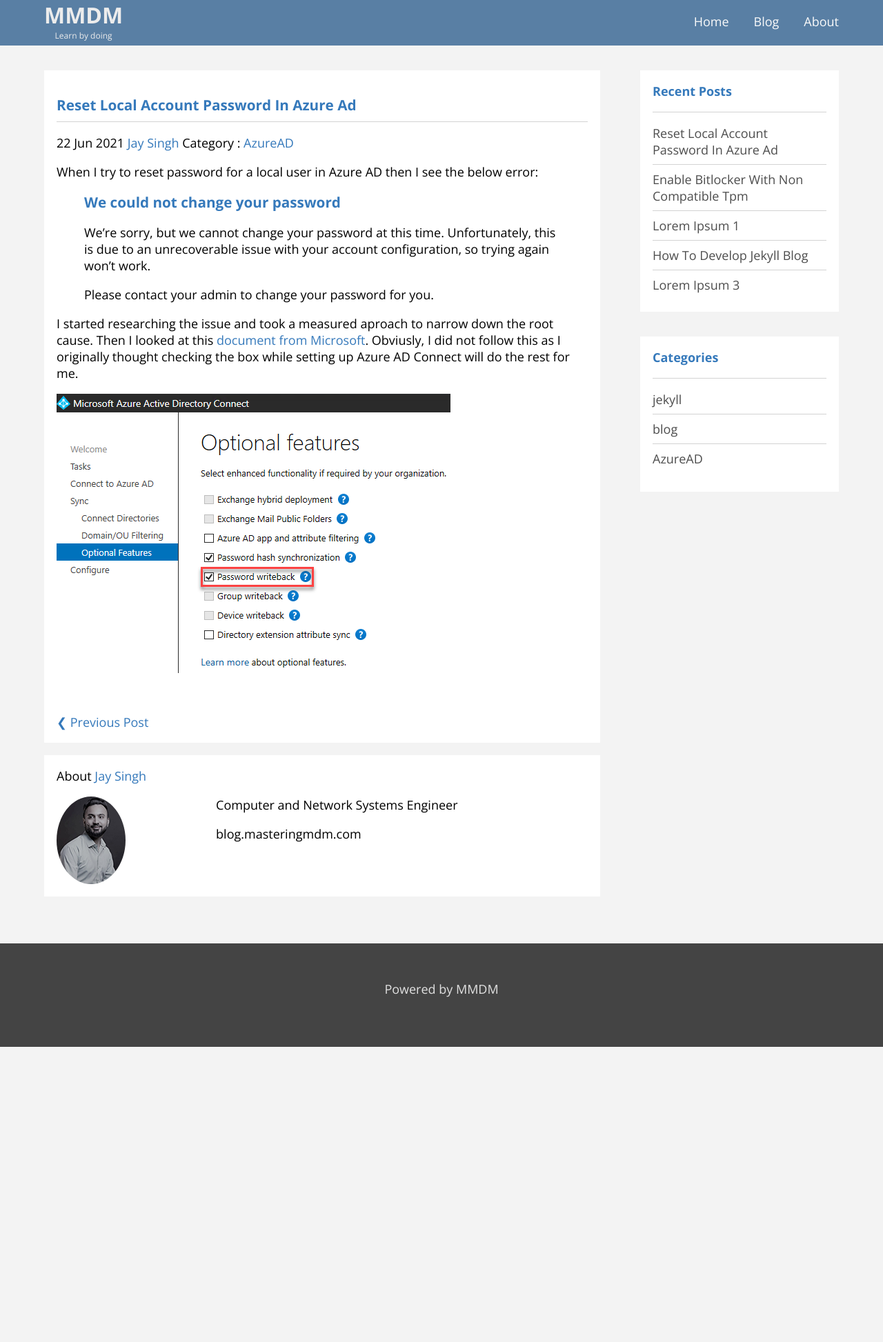
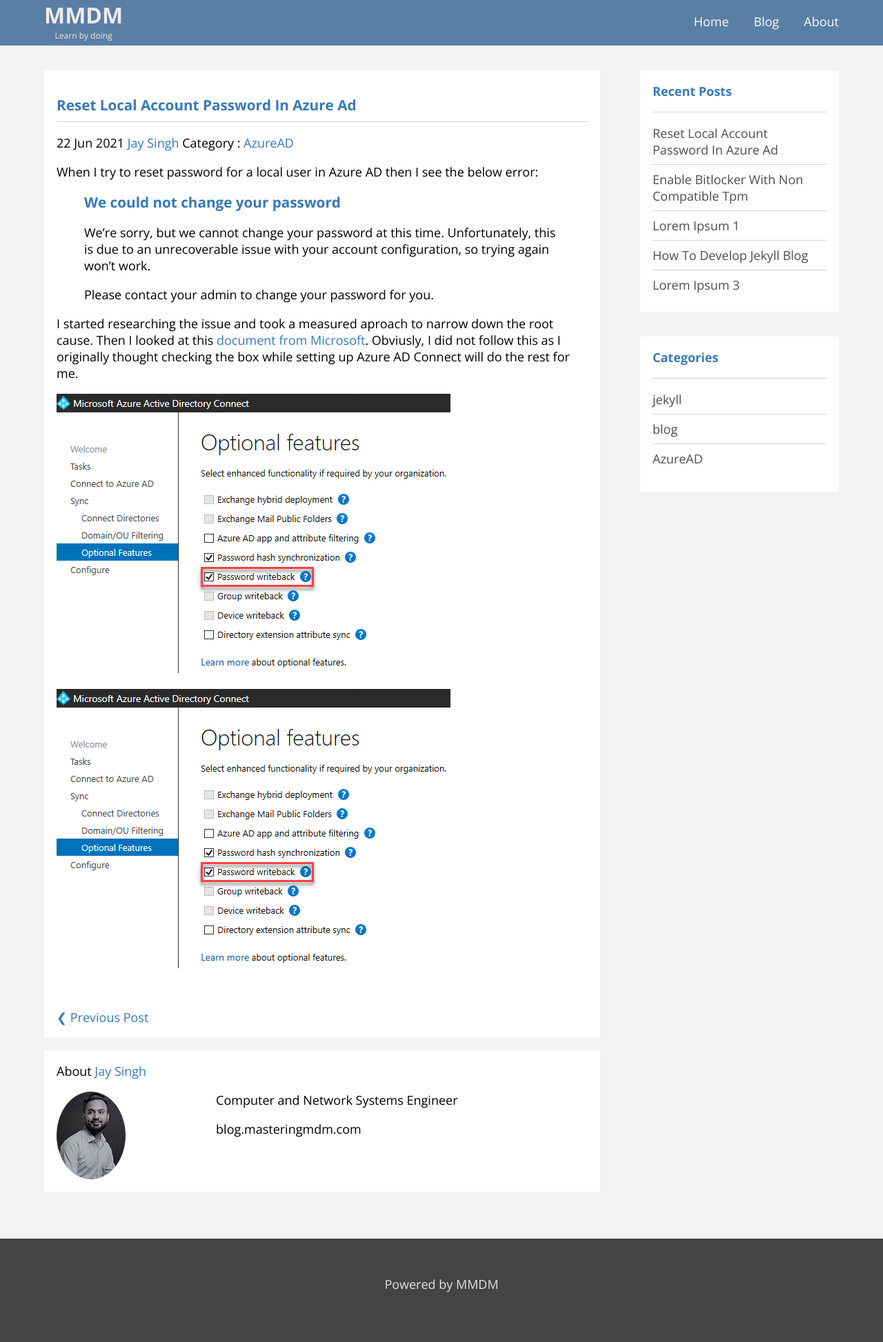
Before and after one commit to jays1ngh/jays1ngh.github.io, a Jekyll site: the page built from _posts/2021-06-22-reset-local-account-password-in-azure-ad.md, in a window 1280 px wide. Shown: the whole page at 69% size. Built offline with Jekyll 4.4.1, drawn with Linux system fonts in a browser that asks for light colours; comment, search, counter and statistics services are not loaded; before the commit the page ends 1518 px from its top, so only the background shows below that.

Commit message:
Update 2021-06-22-reset-local-account-password-in-azure-ad.md

```diff
--- a/_posts/2021-06-22-reset-local-account-password-in-azure-ad.md
+++ b/_posts/2021-06-22-reset-local-account-password-in-azure-ad.md
@@ -16,3 +16,5 @@
 I started researching the issue and took a measured aproach to narrow down the root cause. Then I looked at this [document from Microsoft](https://docs.microsoft.com/en-us/azure/active-directory/authentication/tutorial-enable-sspr-writeback). Obviusly, I did not follow this as I originally thought checking the box while setting up Azure AD Connect will do the rest for me.
 
 ![Azure AD Password Writeback Check Box](/assets/img/2021-06-22-reset-local-account-password-in-azure-ad/Azure-AD-Password-Writeback-Check-Box.png)
+
+![Image2](/assets/img/posts/Azure-AD-Password-Writeback-Check-Box.png)
```
